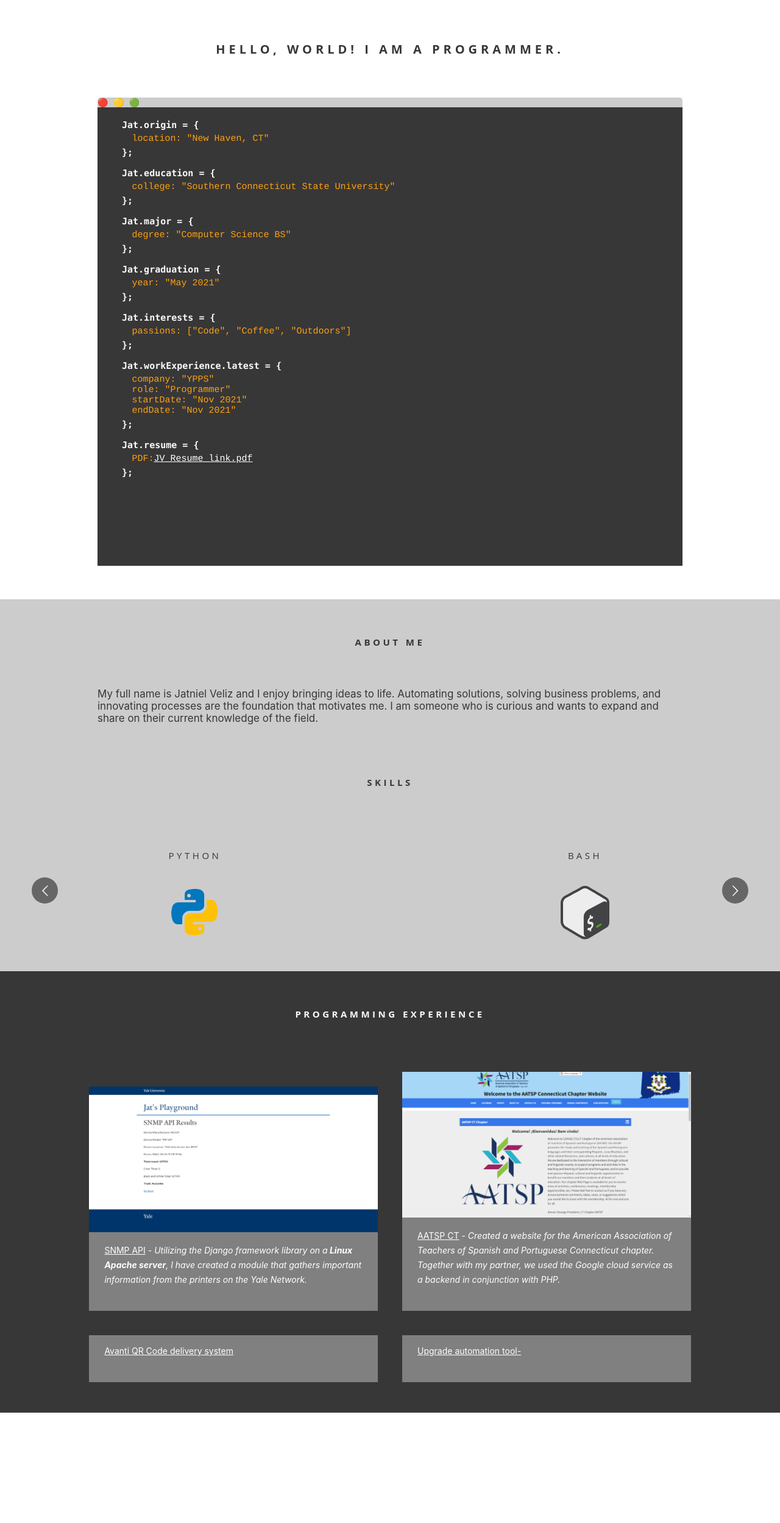
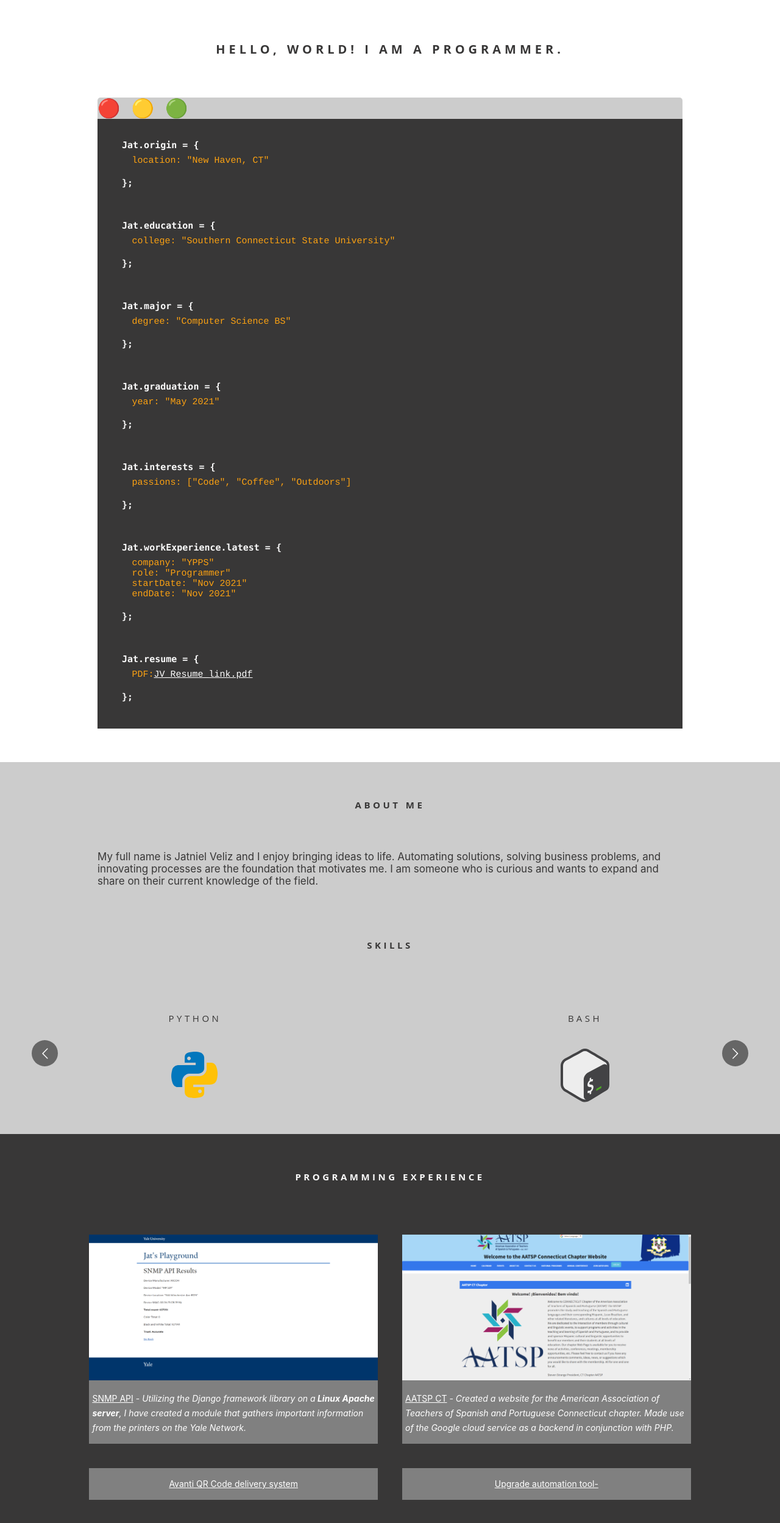
Before and after one commit to Jat-V/Portfolio, a React (Create React App) app: page / in a window 1280 px wide. Shown: the top 2498 px of the page at 61% size. Before the commit the page ends 2317 px from the top, so only its background shows below. Built offline with nearby package versions, Linux system fonts and the light colour scheme.

Commit message:
Content aware console css changes and image description update.

```diff
--- a/src/App.css
+++ b/src/App.css
@@ -18,9 +18,10 @@
 1440x900
 1336x1440
 Ultra wide
- */
-@media only screen and (min-device-height: 1336px){
-    #about #console {
-        height: calc(50vh - 2em);
+*/
+
+@media only screen and (min-device-width: 1920px){
+    #work .portfolio-thumb {
+        margin: fill;
     }
 }
--- a/src/dependencies/about.css
+++ b/src/dependencies/about.css
@@ -27,13 +27,13 @@
     margin: 0 auto;
     font-size:30px;
     background: #ccc;
-    font-family: 'Monaco', 'Courier New';
+    font-family: 'Monaco', 'Courier New', sans-serif;
     text-align: left;
-    font-size:14px;
     color: #fafafa;
 }
 #console {
-    height: calc(90vh - 2em);
+    /*height: calc(90vh - 2em);*/
+    height: fit-content;
     padding: 20px 20px 40px 40px;
     margin:0 auto;
     background: #383737;
@@ -45,7 +45,7 @@
 
 .css-typing p {
     border-right: .15em solid orange;
-    font-family: "Courier";
+    font-family: 'Courier', 'sans-serif';
     font-size: 15px;
     overflow: hidden;
 }
--- a/src/dependencies/experience.css
+++ b/src/dependencies/experience.css
@@ -1,4 +1,3 @@
-
 .portfolio-thumb {
     width: 37%;
     margin: 20px;
@@ -8,16 +7,14 @@
 
 }
 
-#work p.description{
-    color: white;
-}
-
 .portfolio-thumb p {
     font-size: 14px;
-    padding: 25px;
-    padding-top: 0px;
     text-align: left;
     line-height: 24px;
+    padding-left: 5px;
+    padding-right: 5px;
+    color: white;
+    display: inherit;
 }
 
 .portfolio-thumb img {
--- a/src/dependencies/experience.js
+++ b/src/dependencies/experience.js
@@ -16,7 +16,7 @@ export const Experience = () => {
                 <div className="portfolio-thumb">
                     <a className="image-popup-no-margins" href={aatspct}>{<img src={aatspct} alt="AATSPCT Homepage" />}</a>
                     <p className="description"><u>AATSP CT</u> - <em>Created a website for the American Association of
-                        Teachers of Spanish and Portuguese Connecticut chapter. Together with my partner, we used the
+                        Teachers of Spanish and Portuguese Connecticut chapter. Made use of the
                         Google cloud service as a backend in conjunction with PHP.</em></p>
                 </div>
                 <div className="portfolio-thumb">
```
